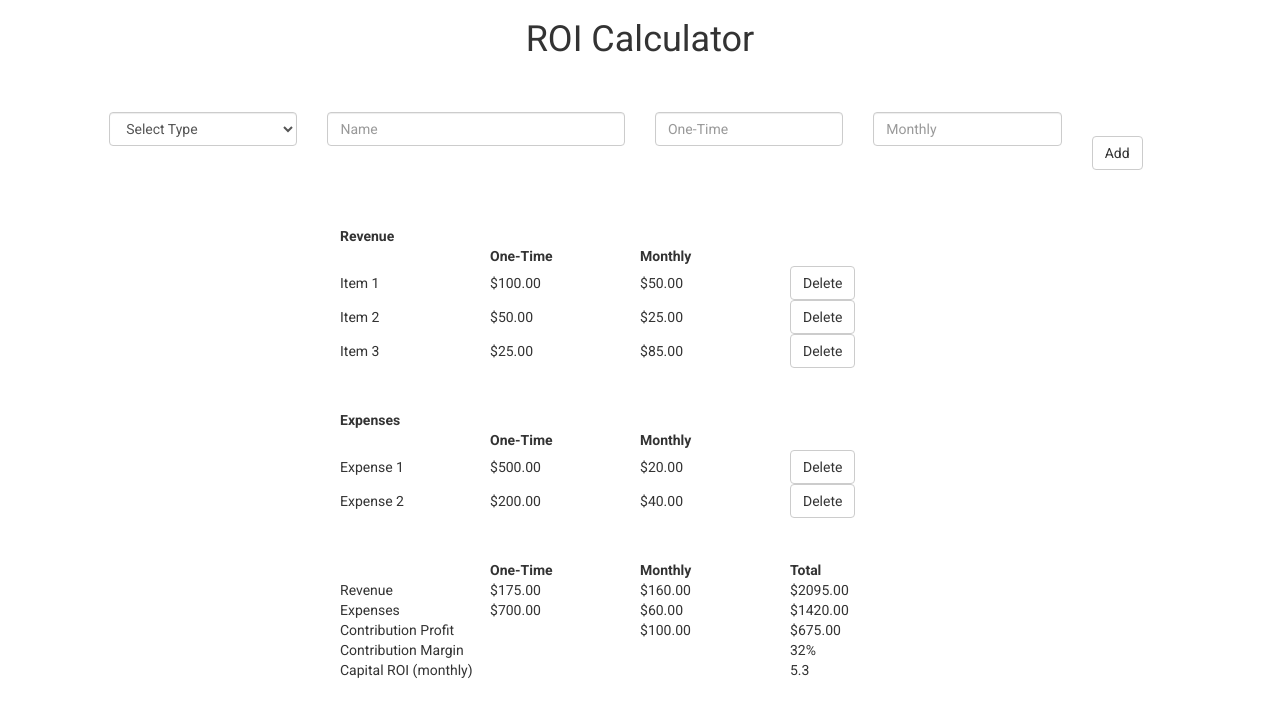
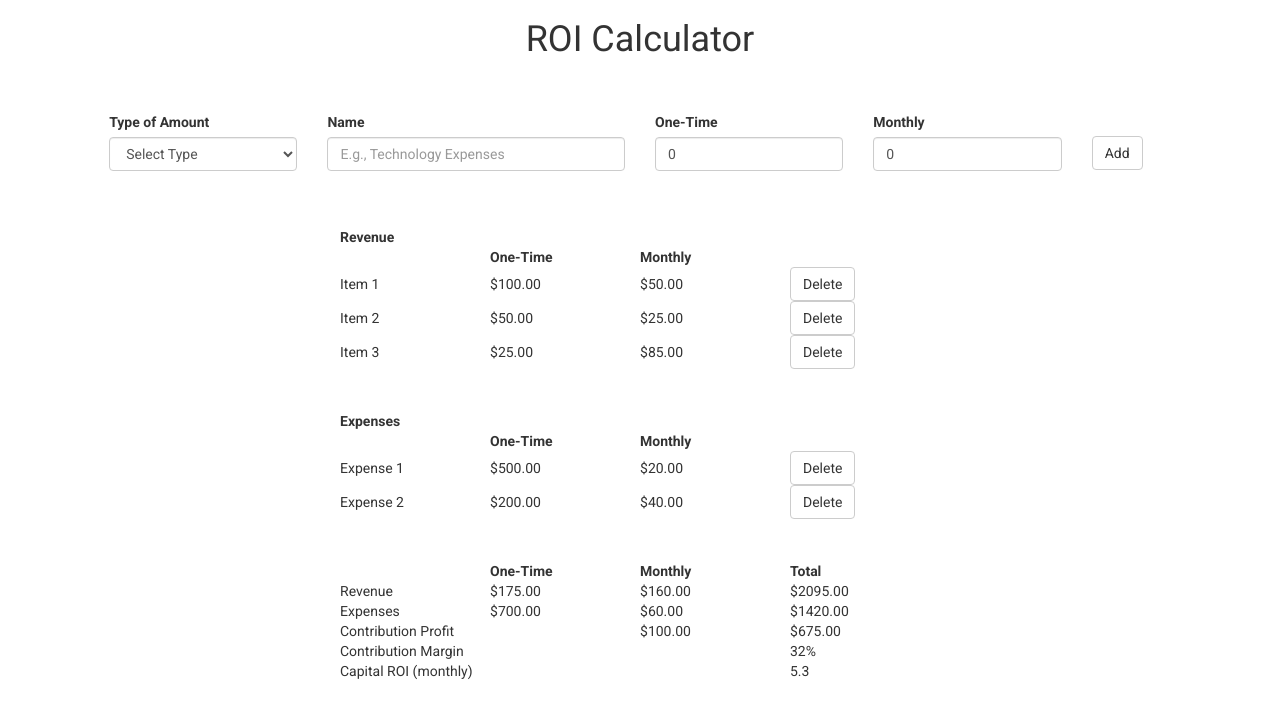
Before and after one commit to jischr/roi-calculator, a React (Create React App) app: page / in a window 1280 px wide. Shown: the top 718 px of the page. Built offline with nearby package versions, Linux system fonts and the light colour scheme.

Commit message:
allow 0 values for revenue and expense

```diff
--- a/src/App.js
+++ b/src/App.js
@@ -3,7 +3,8 @@ import {
   Row,
   Col,
   Button,
-  FormControl } from 'react-bootstrap'
+  FormControl,
+  ControlLabel } from 'react-bootstrap'
 import './App.css';
 
 class App extends Component {
@@ -43,8 +44,8 @@ class App extends Component {
       monthlyExpense: 60,
       newType: '',
       newName: '',
-      newOneTime: '',
-      newMonthly: '',
+      newOneTime: 0,
+      newMonthly: 0,
       error: false
     }
 
@@ -108,7 +109,7 @@ class App extends Component {
   handleAdd(e) {
     e.preventDefault()
     // handle form errors
-    if (!this.state.newType || !this.state.newName || !this.state.newMonthly || !this.state.newOneTime) {
+    if (!this.state.newType || !this.state.newName) {
       this.setState({
         error: true
       })
@@ -135,8 +136,8 @@ class App extends Component {
         //  Clear values in form
         newName: '',
         newMonthly: '',
-        newOneTime: '',
-        newType: ''
+        newOneTime: 0,
+        newType: 0
       })
     }
   }
@@ -182,6 +183,7 @@ class App extends Component {
         <form className="addExpenseOrRevenueForm" onSubmit={this.handleAdd}>
           <Row className="input-field">
             <Col sm={2} smOffset={1} className="input-field">
+              <ControlLabel>Type of Amount</ControlLabel>
               <FormControl
                 componentClass="select"
                 onChange = {this.handleTypeChange}
@@ -193,29 +195,33 @@ class App extends Component {
               </FormControl>
             </Col>
             <Col sm={3} className="input-field">
+              <ControlLabel>Name</ControlLabel>
               <FormControl
                 type="text"
-                placeholder="Name"
+                placeholder="E.g., Technology Expenses"
                 onChange = {this.handleNameChange}
                 value={this.state.newName ? this.state.newName : ''}
               />
             </Col>
             <Col sm={2} className="input-field">
+              <ControlLabel>One-Time</ControlLabel>
               <FormControl
                 type="number"
-                placeholder="One-Time"
                 onChange = {this.handleOneTimeChange}
                 step="0.01"
-                value={this.state.newOneTime ? this.state.newOneTime : ''}
+                min="0"
+                value={this.state.newOneTime ? this.state.newOneTime : 0}
               />
             </Col>
             <Col sm={2} className="input-field">
+              <ControlLabel>Monthly</ControlLabel>
               <FormControl
                 type="number"
                 placeholder="Monthly"
                 onChange = {this.handleMonthlyChange}
                 step="0.01"
-                value={this.state.newMonthly ? this.state.newMonthly : ''}
+                min="0"
+                value={this.state.newMonthly ? this.state.newMonthly : 0}
               />
             </Col>
             <Col sm={1} className="add-form-button">
```
